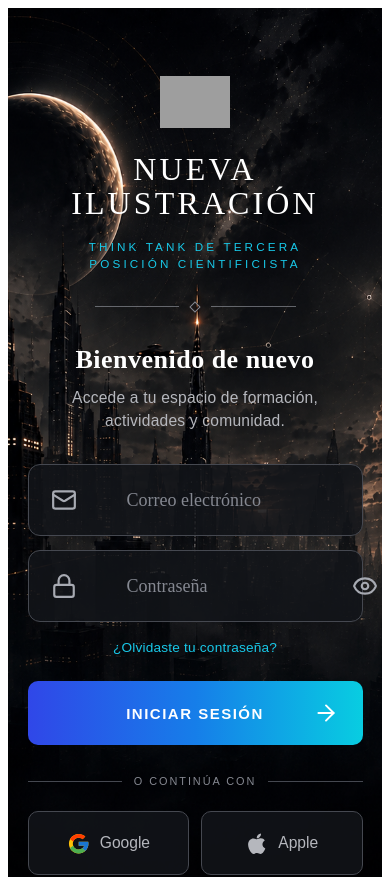
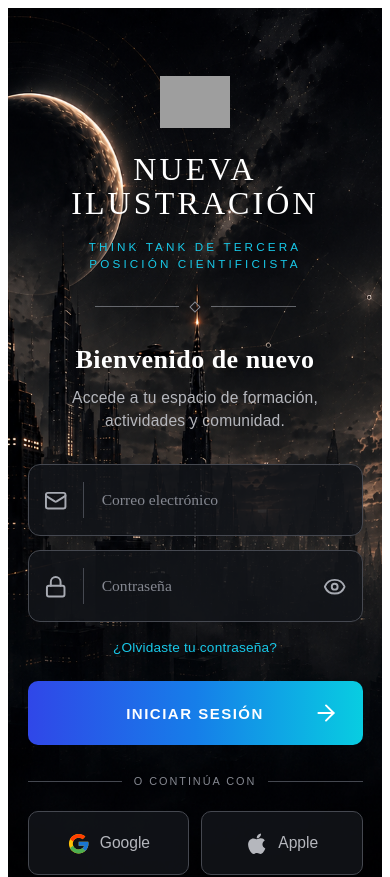
Before and after one commit to Omarbjj/Nexus, a React (Vite) app: page / in a window 390 px wide. Shown: the top 877 px of the page. Built offline with nearby package versions, Linux system fonts and the light colour scheme; grey boxes are pictures that could not be loaded.

Commit message:
fix: improve responsive login and input overflow

```diff
--- a/src/components/Input/Input.ts
+++ b/src/components/Input/Input.ts
@@ -2,11 +2,15 @@ import styled from "styled-components";
 
 export const InputWrapper = styled.div`
     width: 100%;
+    max-width: 100%;
+    min-width: 0;
 
     display: flex;
     flex-direction: column;
 
     gap: 8px;
+
+    box-sizing: border-box;
 `;
 
 export const IconContainer = styled.div`
@@ -14,40 +18,53 @@ export const IconContainer = styled.div`
     justify-content: center;
     align-items: center;
 
+    flex-shrink: 0;
+
     color: #a7aab2;
 
     transition: color 0.2s ease;
 
     svg {
-        width: 26px;
-        height: 26px;
+        width: clamp(22px, 6vw, 26px);
+        height: clamp(22px, 6vw, 26px);
     }
 `;
 
 export const Divider = styled.div`
-  width: 1px;
-  height: 36px;
+    width: 1px;
+    height: clamp(30px, 5dvh, 36px);
 
-  background: #454850;
-  margin: 0 24px;
+    flex-shrink: 0;
 
-  transition: background 0.2s ease;
+    background: #454850;
+
+    margin: 0 clamp(12px, 4vw, 24px);
+
+    transition: background 0.2s ease;
 `;
 
 export const StyledInput = styled.input`
-    flex: 1;
+    flex: 1 1 auto;
+
+    width: 100%;
+    min-width: 0;
 
     border: none;
     outline: none;
+
     background: transparent;
 
     color: #ffffff;
 
-    font-size: 18px;
+    font-size: clamp(14px, 4vw, 18px);
     font-family: inherit;
+
+    box-sizing: border-box;
 
     &::placeholder {
         color: #858891;
+
+        opacity: 1;
     }
 
     &:not(:placeholder-shown) {
@@ -60,9 +77,14 @@ export const EyeButton = styled.button`
     align-items: center;
     justify-content: center;
 
+    flex-shrink: 0;
+
     background: transparent;
+
     border: none;
+
     padding: 0;
+
     cursor: pointer;
 
     color: #a7aab2;
@@ -70,29 +92,42 @@ export const EyeButton = styled.button`
     transition: color 0.2s ease;
 
     svg {
-        width: 26px;
-        height: 26px;
+        width: clamp(22px, 6vw, 26px);
+        height: clamp(22px, 6vw, 26px);
     }
 `;
 
 export const ErrorMessage = styled.div`
+    width: 100%;
+    min-width: 0;
+
     display: flex;
     align-items: center;
 
     gap: 8px;
 
+    padding-left: clamp(8px, 3vw, 16px);
+
+    box-sizing: border-box;
+
     color: #e85d68;
 
-    font-size: 14px;
+    font-size: clamp(12px, 3.5vw, 14px);
     font-family: inherit;
 
-    padding-left: 16px;
+    line-height: 1.4;
 
     svg {
         width: 18px;
         height: 18px;
 
         flex-shrink: 0;
+    }
+
+    span {
+        min-width: 0;
+
+        overflow-wrap: break-word;
     }
 `;
 
@@ -102,55 +137,84 @@ interface InputContainerProps {
 
 export const InputContainer = styled.div<InputContainerProps>`
     width: 100%;
-    height: 72px;
+    max-width: 100%;
+    min-width: 0;
+
+    min-height: 60px;
+    height: clamp(60px, 9dvh, 72px);
 
     display: flex;
     align-items: center;
 
+    overflow: hidden;
+
     background: rgba(18, 20, 25, 0.85);
 
-    border: 1px solid ${({ $error }) => ($error ? "#e85d68" : "#454850")};
+    border: 1px solid
+        ${({ $error }) => ($error ? "#e85d68" : "#454850")};
+
     border-radius: 12px;
 
-    padding: 0 22px;
+    padding: 0 clamp(14px, 4vw, 22px);
+
     box-sizing: border-box;
 
-    transition: border-color 0.2s ease, box-shadow 0.2s ease;
+    transition:
+        border-color 0.2s ease,
+        box-shadow 0.2s ease;
 
     /* =========================
        FOCUS
     ========================= */
 
     &:focus-within {
-        border-color: ${({ $error }) => $error ? "#e85d68" : "#18c8e8"};
-        box-shadow: ${({ $error }) => $error ? "0 0 0 1px rgba(232, 93, 104, 0.25)" : "0 0 0 1px rgba(24, 200, 232, 0.25)"};
+        border-color:
+            ${({ $error }) =>
+                $error ? "#e85d68" : "#18c8e8"};
+
+        box-shadow:
+            ${({ $error }) =>
+                $error
+                    ? "0 0 0 1px rgba(232, 93, 104, 0.25)"
+                    : "0 0 0 1px rgba(24, 200, 232, 0.25)"};
     }
 
     &:focus-within ${IconContainer} {
-        color: ${({ $error }) => $error ? "#e85d68" : "#18c8e8"};
+        color:
+            ${({ $error }) =>
+                $error ? "#e85d68" : "#18c8e8"};
     }
 
     &:focus-within ${Divider} {
-        background: ${({ $error }) => $error ? "#e85d68" : "#18c8e8"};
+        background:
+            ${({ $error }) =>
+                $error ? "#e85d68" : "#18c8e8"};
     }
 
     &:focus-within ${StyledInput} {
-        color: ${({ $error }) => $error ? "#e85d68" : "#18c8e8"};
+        color:
+            ${({ $error }) =>
+                $error ? "#e85d68" : "#18c8e8"};
     }
 
     &:focus-within ${StyledInput}::placeholder {
-        color: ${({ $error }) => $error ? "#e85d68" : "#18c8e8"};
+        color:
+            ${({ $error }) =>
+                $error ? "#e85d68" : "#18c8e8"};
     }
 
     &:focus-within ${EyeButton} {
-        color: ${({ $error }) => $error ? "#e85d68" : "#18c8e8"};
+        color:
+            ${({ $error }) =>
+                $error ? "#e85d68" : "#18c8e8"};
     }
 
     /* =========================
        CON TEXTO
     ========================= */
 
-    &:not(:focus-within) ${StyledInput}:not(:placeholder-shown) {
+    &:not(:focus-within)
+        ${StyledInput}:not(:placeholder-shown) {
         color: #ffffff;
     }
 
```
